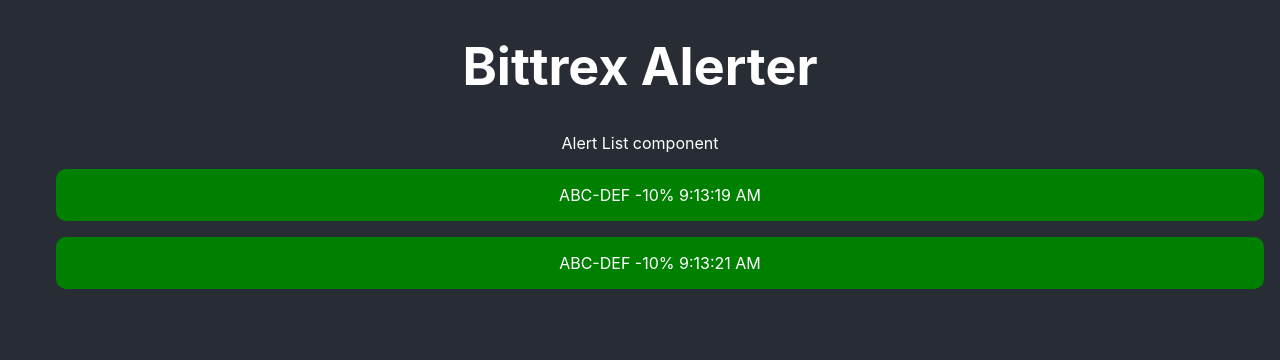
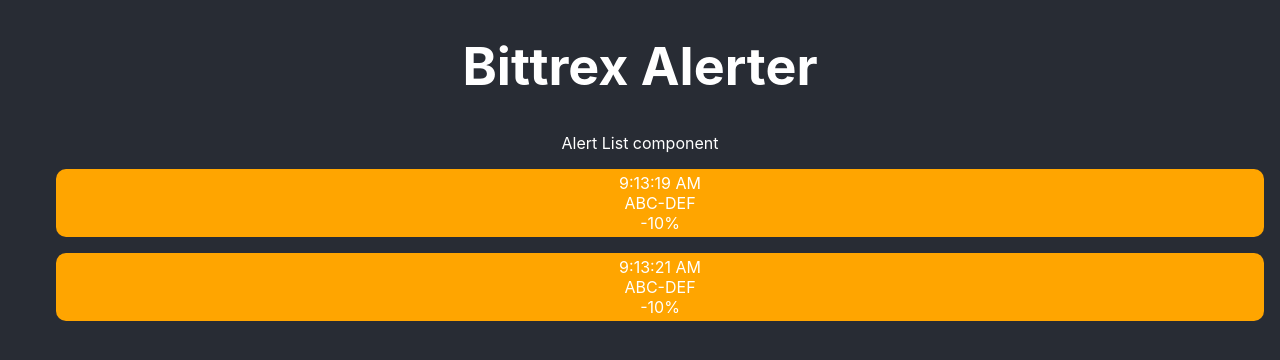
Before and after one commit to rlamberton/rex-alerter, a React (Create React App) app: page / in a window 1280 px wide. Shown: the top 360 px of the page. Built offline with nearby package versions, Linux system fonts and the light colour scheme.

Commit message:
improved layout of alert and added href

```diff
--- a/src/App.css
+++ b/src/App.css
@@ -32,9 +32,24 @@
   list-style-type: none;
   color: white;
   margin: 16px;
-  padding: 16px;
+  padding: 4px;
+  border-radius: 10px;
+}
+
+.alert.red {
+  background-color: red;
+}
+
+.alert.orange {
+  background-color: orange;
+}
+
+.alert.green {
   background-color: green;
-  border-radius: 10px;
+}
+
+.alert.grey {
+  background-color: grey;
 }
 
 .alert a {
--- a/src/components/Alert.js
+++ b/src/components/Alert.js
@@ -1,9 +1,25 @@
 function Alert(props) {
     const alert = props.item;
-    console.log(alert);
-    return  <li className='alert'>
-                <a href='/'>{alert.symbol} {alert.pctChange}% {alert.time}  </a>
+    const classname = 'alert ' + getColour(alert);
+    return  <li className={classname}>
+                <a href={alert.url}>
+                    <div>{alert.time}</div>
+                    <div>{alert.symbol}</div>
+                    <div>{alert.pctChange}%</div>
+                </a>
             </li>;
 };
 
+function getColour(alert) {
+    if (alert.pctChange < -15) {
+        return 'red';
+    } else if (alert.pctChange < 0) {
+        return 'orange';
+    } else if (alert.pctChange == 0) {
+        return 'grey';
+    } else {
+        return 'green';
+    }
+}
+
 export default Alert;
--- a/src/components/AlertList.js
+++ b/src/components/AlertList.js
@@ -19,6 +19,7 @@
     const newAlerts = getNewAlerts();
     if (newAlerts) {
         updateAlerts(oldAlerts => [...oldAlerts].concat(newAlerts));
+        window.scrollTo(0,document.body.scrollHeight);
     }
 }, 2000);
 
@@ -27,7 +28,8 @@
     alerts.push({
         time: new Date().toLocaleTimeString(),
         symbol: 'ABC-DEF',
-        pctChange: '-10'
+        pctChange: '-10',
+        url: '/'
     });
     return alerts;
 }
```
